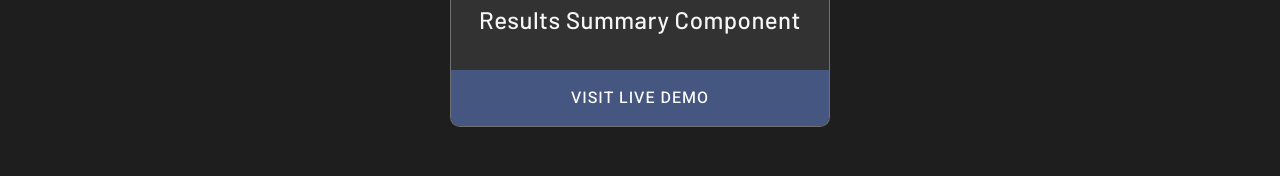
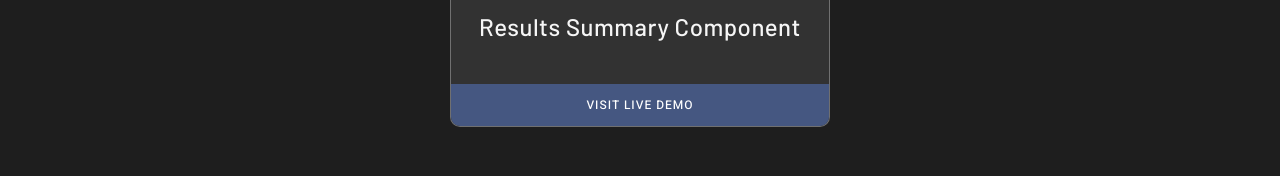
Before and after one commit to Millenmark/react-project-gallery, a React (Vite) app: page / in a window 1280 px wide. Shown: the part 444-620 px from the top of the page. Built offline with nearby package versions, Linux system fonts and the light colour scheme; the HTML template or start-up script is replaced by a standard one.

Commit message:
Update Button.module.css

```diff
--- a/src/ui/button/Button.module.css
+++ b/src/ui/button/Button.module.css
@@ -1,7 +1,7 @@
 .button {
   cursor: pointer;
 
-  font-size: 1em;
+  font-size: .75em;
   font-family: var(--font-family);
   font-weight: 500;
   letter-spacing: 1px;
```
